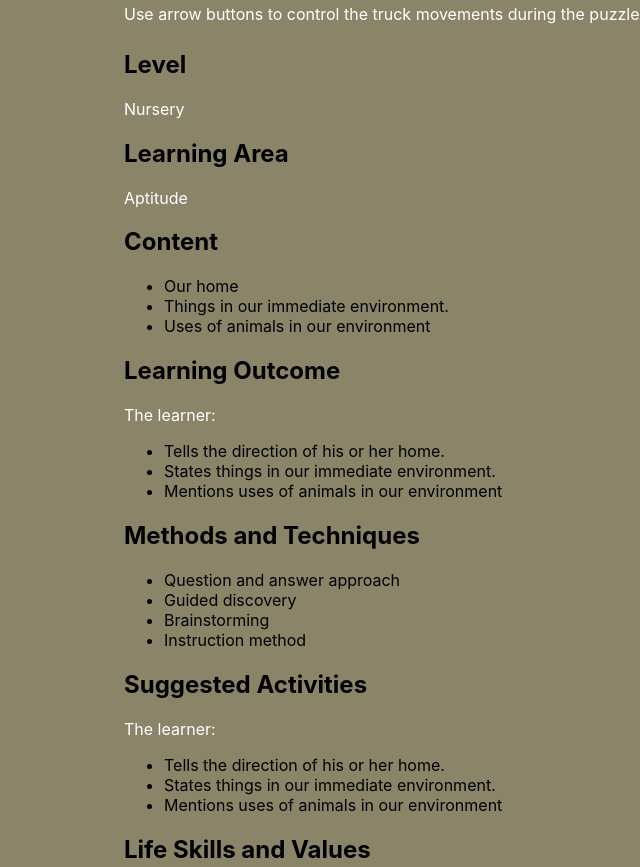
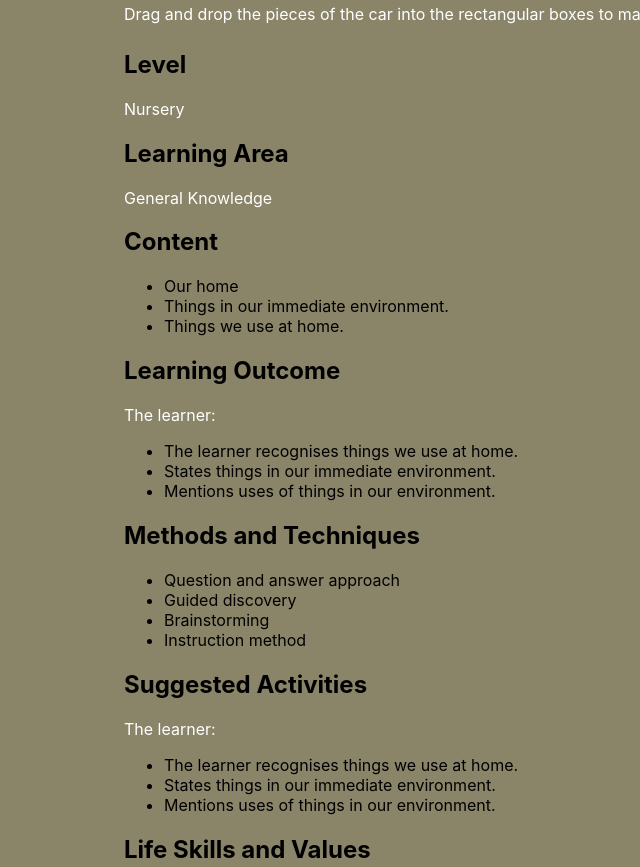
Before and after one commit to Fresh-Teacher/Truck-Puzzle-Game, a plain HTML site: page maze-games/index.html in a window 1280 px wide. Shown: the part 496-1363 px from the top of the page, without its empty margins (16-656 px from the left). Drawn offline with Linux system fonts and the light colour scheme; a script that the page names is missing.

Commit message:
update index

```diff
--- a/maze-games/index.html
+++ b/maze-games/index.html
@@ -228,24 +228,24 @@ function playSound(id, loop, offset) {
     <div id='_preload_div_' style='position:absolute; top:0; left:120; display: inline-block; height:367px; width:730px; text-align: left;'>	<span style='display: inline-block; height: 100%; vertical-align: top;'></span>	<img src=images/_preloader.gif alt="preloader" style='vertical-align: left; max-height: 100%'/></div>
          	<div class="clearfloat"></div>
 			 <h1>Instructions</h1>
-			 <p>Use arrow buttons to control the truck movements during the puzzle. Enjoy! 😁</p>
+			 <p>Drag and drop the pieces of the car into the rectangular boxes to make it complete. Enjoy! 😁</p>
 			 <h2>Level</h2>
 			 <p>Nursery</p>
 
 			 <h2>Learning Area</h2>
-			 <p>Aptitude</p>
+			 <p>General Knowledge</p>
 			 <h2>Content</h2>
 			 <ul>
 				 <li>Our home</li>
 				 <li>Things in our immediate environment.</li>
-				 <li>Uses of animals in our environment</li>
+				 <li>Things we use at home.</li>
 			 </ul>
 			 <h2>Learning Outcome</h2>
 			 <p>The learner:</p>
 			 <ul>
-				<li>Tells the direction of his or her home.</li>
+				<li>The learner recognises things we use at home.</li>
 				<li>States things in our immediate environment.</li>
-				<li>Mentions uses of animals in our environment</li>
+				<li>Mentions uses of things in our environment.</li>
 			 </ul>
 			 <h2>Methods and Techniques</h2>
 			 <ul>
@@ -257,9 +257,9 @@ function playSound(id, loop, offset) {
 			 <h2>Suggested Activities</h2>
 			 <p>The learner:</p>
 			 <ul>
-				<li>Tells the direction of his or her home.</li>
+				<li>The learner recognises things we use at home.</li>
 				<li>States things in our immediate environment.</li>
-				<li>Mentions uses of animals in our environment</li>
+				<li>Mentions uses of things in our environment.</li>
 			 </ul>
 			 <h2>Life Skills and Values</h2>
 			 <ul>
```
